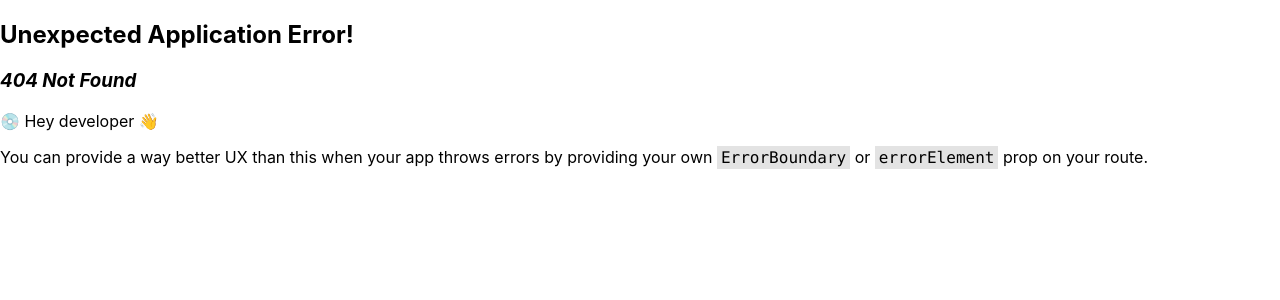
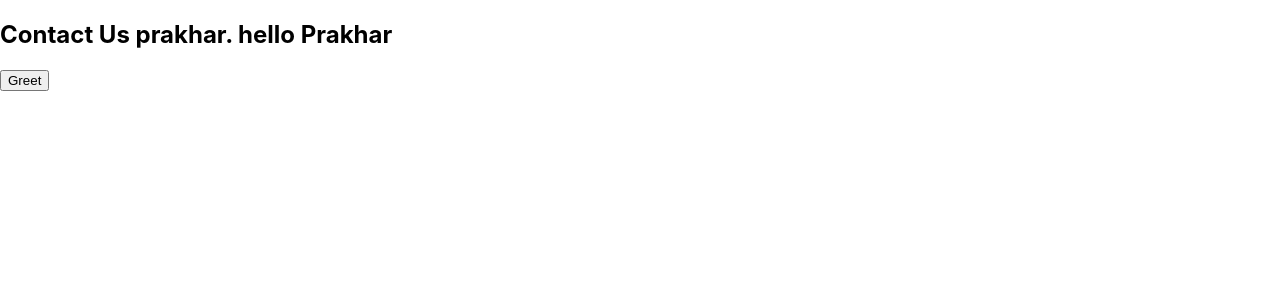
Before and after one commit to Prakhar5355/react-concepts, a React (Create React App) app: page /contact in a window 1280 px wide. Before the commit this address had no page. Shown: the top 300 px of the page. Built offline with nearby package versions, Linux system fonts and the light colour scheme.

Commit message:
implemented Lazy loading

```diff
--- a/src/App.js
+++ b/src/App.js
@@ -1,6 +1,13 @@
-import { createBrowserRouter, RouterProvider, Routes } from 'react-router-dom';
-import About from './components/About';
+import { createBrowserRouter, RouterProvider } from 'react-router-dom';
+import React, { Suspense } from 'react';
 import Home from './components/Home';
+// import Contact from './components/Contact';
+
+// Lazy load the About component
+const About = React.lazy(() => import('./components/About'));
+const Contact = React.lazy(() => import('./components/Contact'));
+
+// Define your routes
 const appRouter = createBrowserRouter([
   {
     path: "/",
@@ -10,15 +17,20 @@ const appRouter = createBrowserRouter([
     path: "/about",
     element: <About />,
   },
+  {
+    path: "/contact",
+    element: <Contact name={"prakhar"} />,
+  }
 ]);
 
 function App() {
   return (
-    <RouterProvider router={appRouter} />
+    // Wrap the entire RouterProvider with Suspense
+    <Suspense fallback={<h1>Loading...</h1>}>
+      <RouterProvider router={appRouter} />
+    </Suspense>
   );
 }
-
-
 // older syntax with BowserRouter and Routes
 // import { BrowserRouter, Routes, Route } from 'react-router-dom';
 
@@ -32,4 +44,5 @@ function App() {
 //     </BrowserRouter>
 //   );
 // }
+
 export default App;
--- /dev/null
+++ b/src/components/Contact.js
@@ -0,0 +1,27 @@
+import React, { Component } from 'react'
+
+class Contact extends Component {
+    constructor(props) {
+        super(props);
+        this.state = {
+            greeting: "hello"
+        };
+    }
+
+    displayGreeting = () => {
+        this.setState({ greeting: "Hi" });
+    }
+
+    render() {
+        return (
+            <>
+
+                <h2>Contact Us {this.props.name}. {this.state.greeting} Prakhar</h2>
+
+                <button onClick={this.displayGreeting}>Greet</button>
+            </>
+        );
+    }
+}
+
+export default Contact;
--- a/src/components/Home.js
+++ b/src/components/Home.js
@@ -5,7 +5,10 @@ const Home = () =>{
     return(
         <>
         <h1>Hello Prakhar</h1>
+        <div className="parent" style={{display:"flex"}}>
        <Link to="/about"><button>About</button></Link>
+       <Link to="/contact"><button>Contact us</button></Link>
+       </div>
         </>
     )
 }
```
